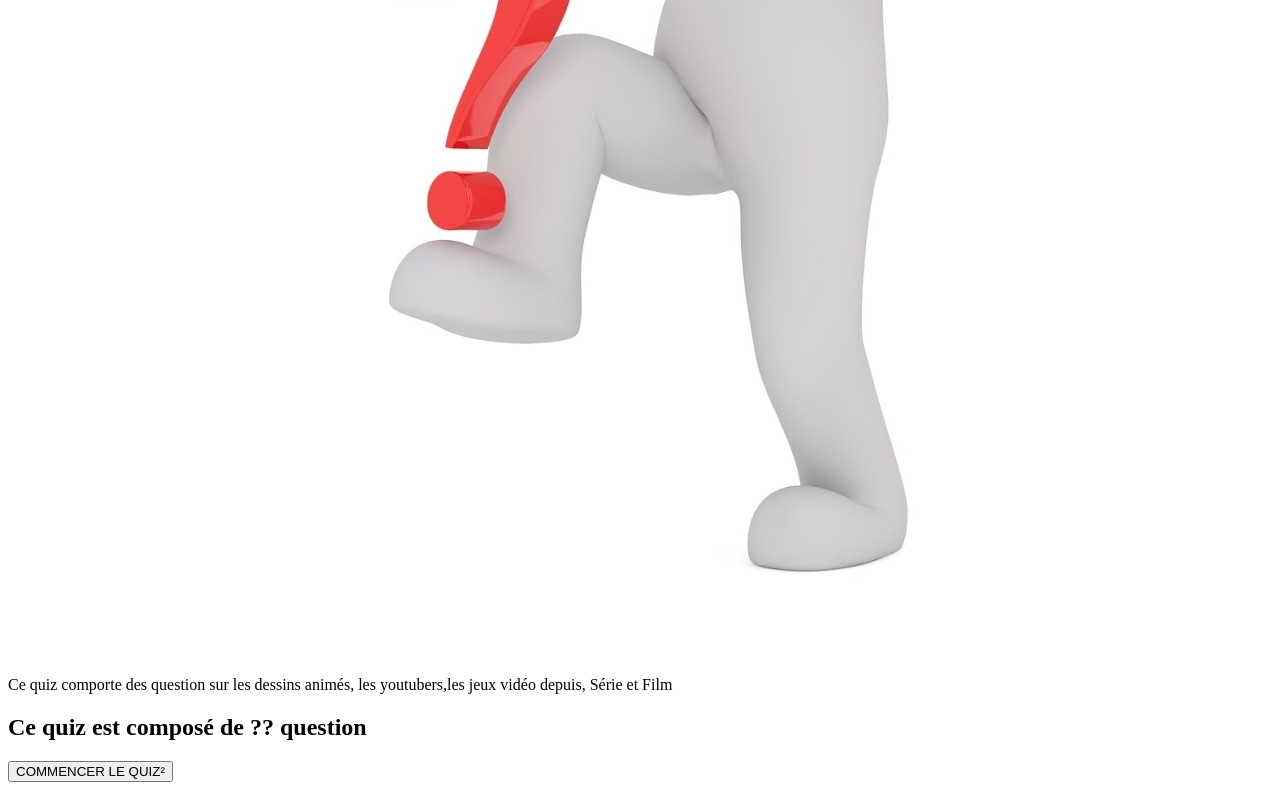
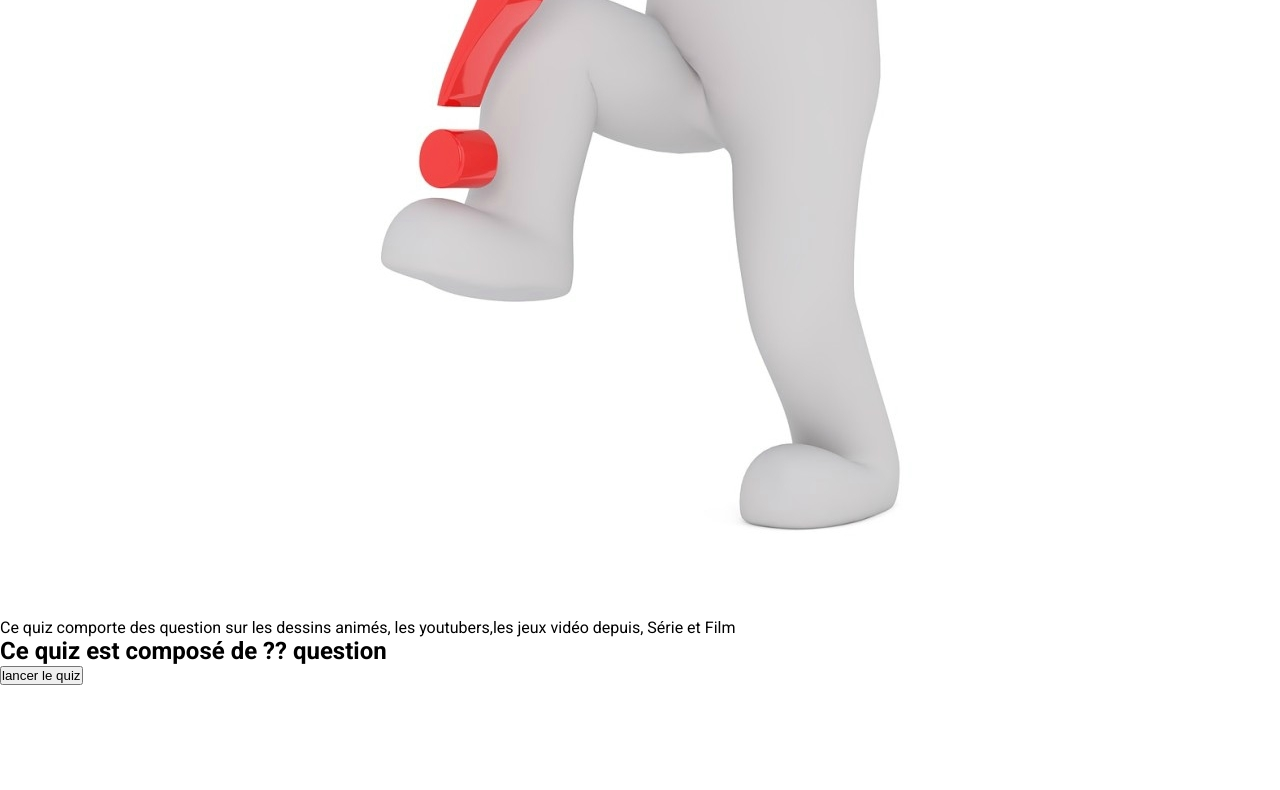
Before and after one commit to BenjaminDrn/AP-QUIZ, a plain HTML site: page index.html in a window 1280 px wide. Shown: the part 984-1774 px from the top of the page. After the commit the page ends 1669 px from the top, so only its background shows below. Drawn offline with Linux system fonts and the light colour scheme.

Commit message:
enregistrement avant la repartition en branches

```diff
--- /dev/null
+++ b/CSS/style.css
@@ -0,0 +1,48 @@
+/*
+Lien palette de couleur
+
+https://colorhunt.co/palette/219713
+https://colorhunt.co/palette/225760
+https://colorhunt.co/palette/2763
+https://colorhunt.co/palette/17117
+
+*/
+
+/* =========================== FONT GOOGLE : ROBOTO regular 400, medium 500, bold 700 =========================== */
+@import url('https://fonts.googleapis.com/css2?family=Roboto:ital,wght@0,400;0,700;1,500&display=swap');
+
+/* =========================== Variables CSS =========================== */
+:root{
+    /* ========== taille header ========== */
+    --header-height : 5rem; /*80px*/
+
+    /* ========== Couleurs ========== */
+    --first-color: ;
+    --second-color: ;
+
+    /* ========== font size, familly, weight ========== */
+    --font-roboto: 'roboto', sans-serif;
+
+    --fsize-normal: 16px;
+    --fsize-h2: 22px;
+    --fsize-big-title: 50px;
+
+    @media screen (max-width: 768px;) {
+        --fsize-normal: 14px;
+        --fsize-h2: 20px;
+        --fsize-big-title: 40px;
+    }
+}
+
+
+/* =========================== Classes Générales =========================== */
+*, ::before, ::after{
+    margin: 0;
+    padding: 0;
+}
+
+body {
+    margin: 0;
+    font-size: var(--fsize-normal);
+    font-family: var(--font-roboto);
+}
--- a/index.html
+++ b/index.html
@@ -4,17 +4,18 @@
     <meta charset="UTF-8">
     <meta name="viewport" content="width=device-width, initial-scale=1.0">
     <title>Document</title>
+    <link rel="stylesheet" href="CSS/style.css">
 </head>
 <body>
 
     <h1>THEME DU QUESTIONNAIRE</h1>
-    <img src="IMG/IMAGES.jpg" alt="Image du thème">
+    <img src="IMG/IMAGES.jpg" class="image__theme" alt="Image du thème">
 
     <P> Ce quiz comporte des question sur les dessins animés, les youtubers,les jeux vidéo depuis, Série et Film</P>
 
     <h2>Ce quiz est composé de ?? question </h2>
 
-    <input type="submit" value="COMMENCER LE QUIZ²">
+    <button id="lauch-btn-quiz">lancer le quiz</button>
 
 
 </body>
```
